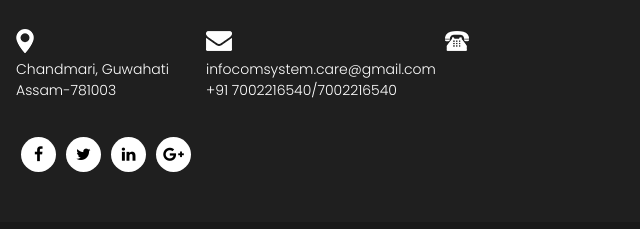
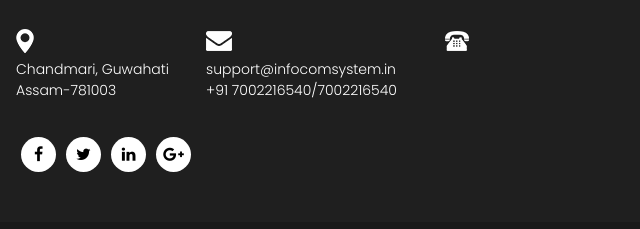
Before and after one commit to infocomsystem/InfocomSystem, a plain HTML site: page about.html in a window 1280 px wide. Shown: the part 1624-1853 px from the top of the page, 69-709 px from the left. Drawn offline with Linux system fonts and the light colour scheme.

Commit message:
Update about.html

```diff
--- a/about.html
+++ b/about.html
@@ -227,7 +227,7 @@
                     <img src="images/social2.png" />
                   </div>
                   <div class="full white_fonts">
-                    <p>infocomsystem.care@gmail.com <br/>+91 7002216540/7002216540</p>
+                    <p>support@infocomsystem.in <br/>+91 7002216540/7002216540</p>
                   </div>
                 </div>
                 <div class="col-md-3">
```
